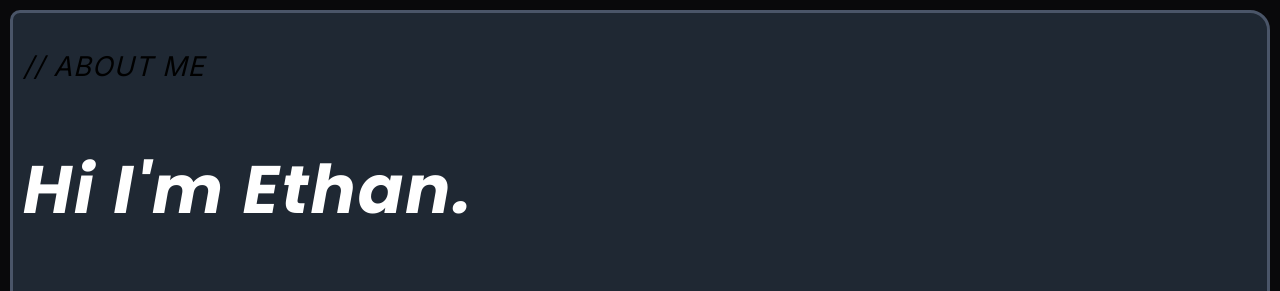
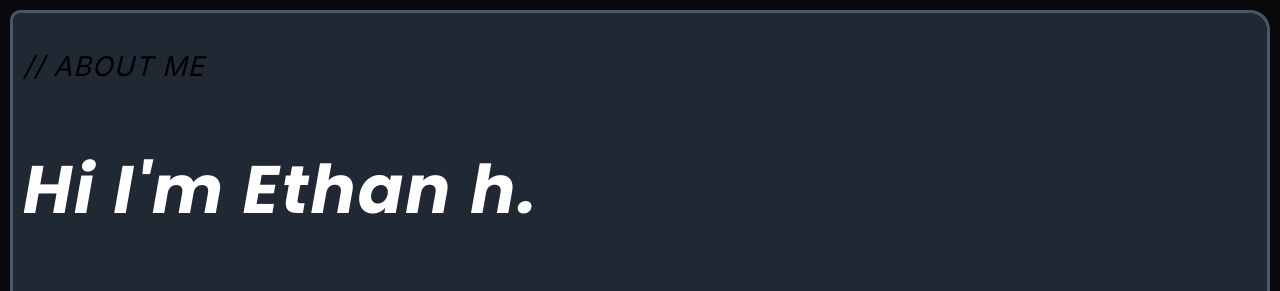
Before and after one commit to E-dev-bit/WebDev_portfolio, a plain HTML site: page about-me.html in a window 1280 px wide. Shown: the top 291 px of the page. Drawn offline with nearby package versions, Linux system fonts and the light colour scheme.

Commit message:
upload complete portfolio web

```diff
--- a/about-me.html
+++ b/about-me.html
@@ -23,7 +23,7 @@
 		<main>
 			<section id="about-me" class="a">
 				<p class="notes a">// ABOUT ME</p>
-				<h1 class="hi a">Hi I'm Ethan.</h1>
+				<h1 class="hi a">Hi I'm Ethan h.</h1>
 				<p class="p-intro1 a">
 					I'm a 14 year old creator, developer, and lifelong learner with a passion for technology,
 					electronics,
```
